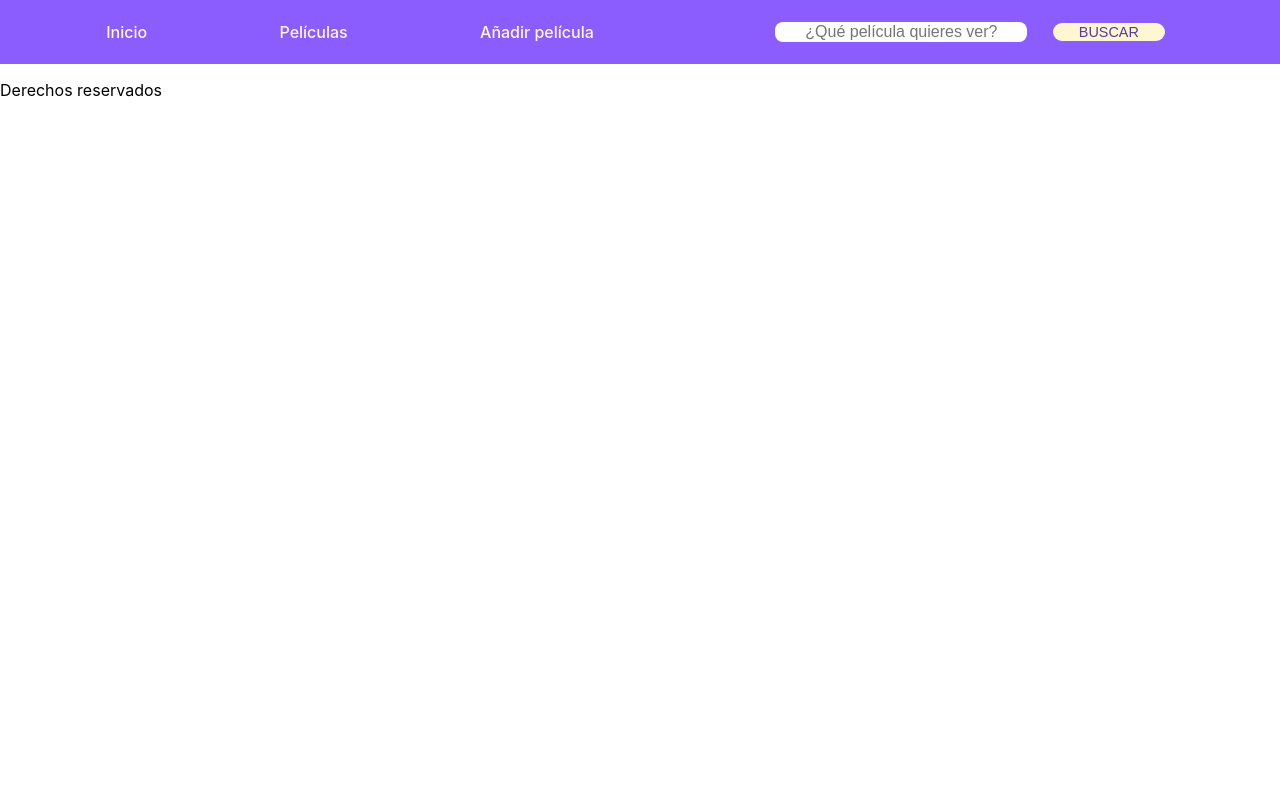
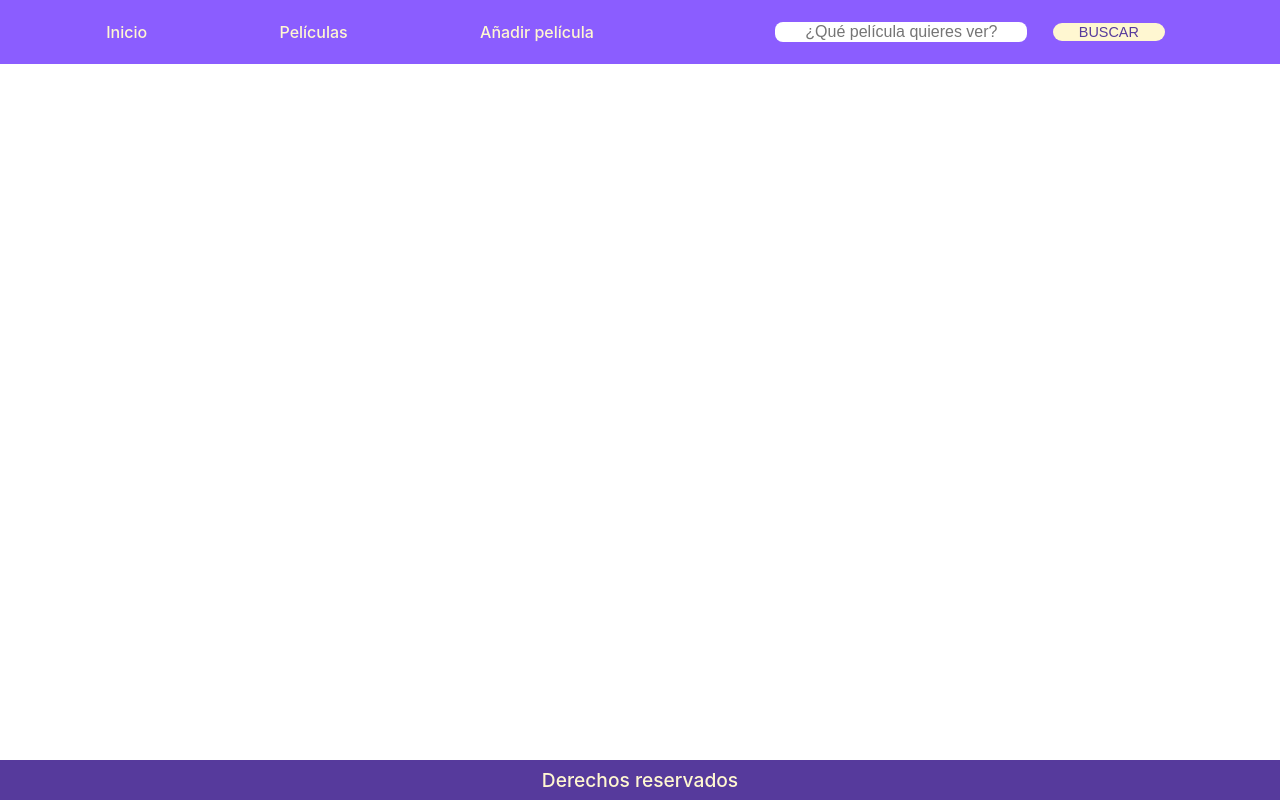
Before and after one commit to serigio04/pelis-app, a React (Create React App) app in the folder pelis-app/: page / in a window 1280 px wide. Built offline with nearby package versions, Linux system fonts and the light colour scheme.

Commit message:
[ADD] agregando estilos al footer

```diff
--- a/pelis-app/src/components/common/footer/index.jsx
+++ b/pelis-app/src/components/common/footer/index.jsx
@@ -1,9 +1,10 @@
 import React from "react";
+import './index.scss'
 
 const Footer = () => {
     return (
         <>
-            <footer className="footer-container">
+            <footer className="footer">
                 <p>Derechos reservados</p>
             </footer>
         </>
--- /dev/null
+++ b/pelis-app/src/components/common/footer/index.scss
@@ -0,0 +1,18 @@
+@import "../../../consts/variables.scss";
+
+.footer{
+    width: 100%;
+    height: 5vh;
+
+    background-color: $dark-accent;
+    display: flex;
+    justify-content: center;
+    align-items: center;
+
+    color: $primary;
+    font-size: 1.2em;
+    font-weight: 500;
+
+    position: absolute;
+    bottom: 0;
+}
```
